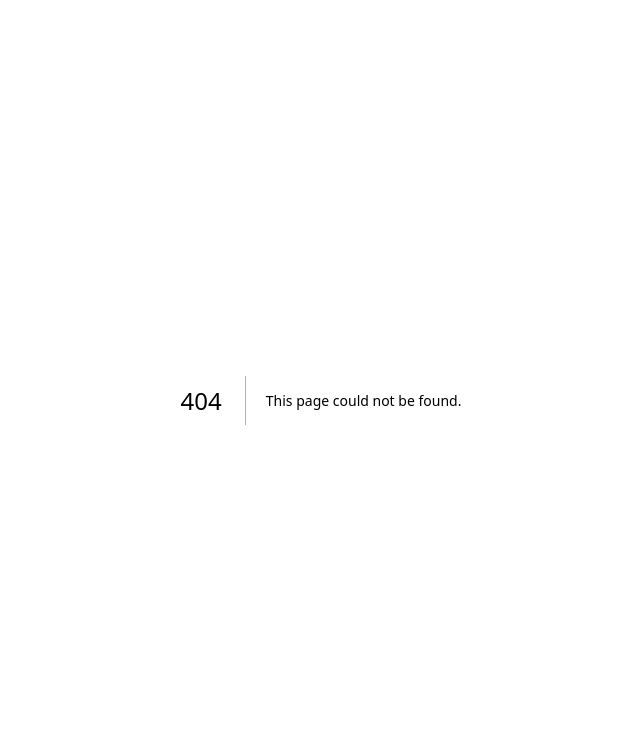
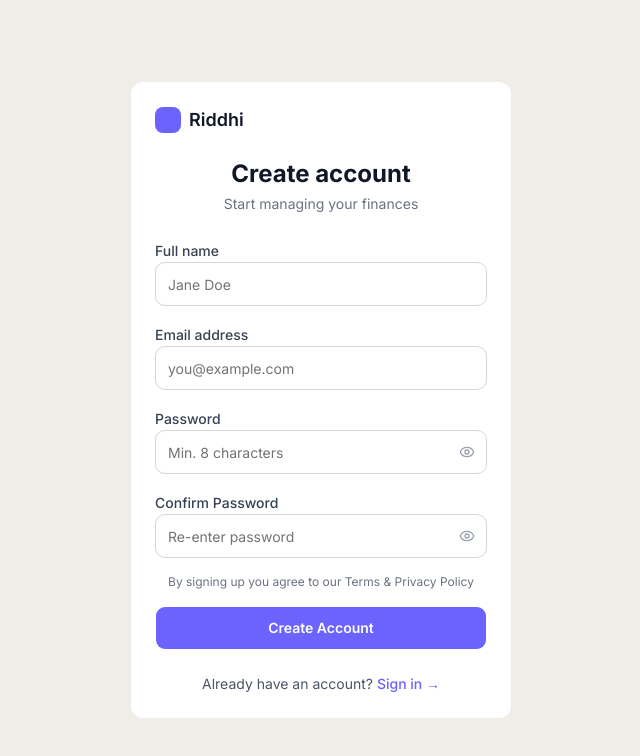
Before and after one commit to Shubhalaxmi01/riddhi, a Next.js app: page /signup in a window 1280 px wide. Before the commit this address had no page. Shown: the top 756 px of the page, without its empty margins (319-959 px from the left). Built offline with nearby package versions, Linux system fonts and the light colour scheme; no server answers.

Commit message:
signup page created

```diff
--- /dev/null
+++ b/app/signup/page.tsx
@@ -0,0 +1,224 @@
+"use client";
+
+import Link from "next/link";
+import { useRouter } from "next/navigation";
+import { useState } from "react";
+import { Eye, EyeOff } from "lucide-react";
+import { Button } from "@/components/ui/button";
+import { Input } from "@/components/ui/input";
+import { supabase } from "@/lib/supabase";
+
+export default function SignupPage() {
+  const router = useRouter();
+  const [fullName, setFullName] = useState("");
+  const [email, setEmail] = useState("");
+  const [password, setPassword] = useState("");
+  const [confirmPassword, setConfirmPassword] = useState("");
+  const [showPassword, setShowPassword] = useState(false);
+  const [showConfirmPassword, setShowConfirmPassword] = useState(false);
+  const [error, setError] = useState<string | null>(null);
+  const [passwordMismatch, setPasswordMismatch] = useState(false);
+  const [loading, setLoading] = useState(false);
+
+  async function handleSignUp(e: React.FormEvent) {
+    e.preventDefault();
+    setError(null);
+    setPasswordMismatch(false);
+
+    if (password.length < 8) {
+      setError("Password must be at least 8 characters.");
+      return;
+    }
+
+    if (password !== confirmPassword) {
+      setPasswordMismatch(true);
+      return;
+    }
+
+    setLoading(true);
+
+    const { error: signUpError } = await supabase.auth.signUp({
+      email,
+      password,
+      options: {
+        data: {
+          full_name: fullName,
+        },
+      },
+    });
+
+    setLoading(false);
+
+    if (signUpError) {
+      setError(signUpError.message);
+      return;
+    }
+
+    router.push("/dashboard");
+  }
+
+  return (
+    <div className="flex min-h-full flex-1 items-center justify-center bg-[#f0ede8] px-4 py-12">
+      <div className="w-full max-w-[380px] rounded-[12px] bg-white p-6">
+        <div className="flex items-center gap-2">
+          <span className="size-[26px] shrink-0 rounded-md bg-[#6C63FF]" />
+          <span className="text-lg font-semibold text-gray-900">Riddhi</span>
+        </div>
+
+        <h1 className="mt-6 text-center text-2xl font-bold text-gray-900">
+          Create account
+        </h1>
+        <p className="mt-1 text-center text-sm text-gray-500">
+          Start managing your finances
+        </p>
+
+        <form onSubmit={handleSignUp} className="mt-6 space-y-4">
+          {error && (
+            <p className="rounded-lg bg-red-50 px-3 py-2 text-center text-sm text-red-600">
+              {error}
+            </p>
+          )}
+
+          <div className="space-y-1.5">
+            <label
+              htmlFor="fullName"
+              className="text-sm font-medium text-gray-700"
+            >
+              Full name
+            </label>
+            <Input
+              id="fullName"
+              type="text"
+              placeholder="Jane Doe"
+              value={fullName}
+              onChange={(e) => setFullName(e.target.value)}
+              required
+              autoComplete="name"
+              className="h-11 rounded-lg border-gray-300"
+            />
+          </div>
+
+          <div className="space-y-1.5">
+            <label
+              htmlFor="email"
+              className="text-sm font-medium text-gray-700"
+            >
+              Email address
+            </label>
+            <Input
+              id="email"
+              type="email"
+              placeholder="you@example.com"
+              value={email}
+              onChange={(e) => setEmail(e.target.value)}
+              required
+              autoComplete="email"
+              className="h-11 rounded-lg border-gray-300"
+            />
+          </div>
+
+          <div className="space-y-1.5">
+            <label
+              htmlFor="password"
+              className="text-sm font-medium text-gray-700"
+            >
+              Password
+            </label>
+            <div className="relative">
+              <Input
+                id="password"
+                type={showPassword ? "text" : "password"}
+                placeholder="Min. 8 characters"
+                value={password}
+                onChange={(e) => {
+                  setPassword(e.target.value);
+                  if (passwordMismatch) setPasswordMismatch(false);
+                }}
+                required
+                minLength={8}
+                autoComplete="new-password"
+                className="h-11 rounded-lg border-gray-300 pr-10"
+              />
+              <button
+                type="button"
+                onClick={() => setShowPassword((v) => !v)}
+                className="absolute top-1/2 right-3 -translate-y-1/2 text-gray-400 hover:text-gray-600"
+                aria-label={showPassword ? "Hide password" : "Show password"}
+              >
+                {showPassword ? (
+                  <EyeOff className="size-4" />
+                ) : (
+                  <Eye className="size-4" />
+                )}
+              </button>
+            </div>
+          </div>
+
+          <div className="space-y-1.5">
+            <label
+              htmlFor="confirmPassword"
+              className="text-sm font-medium text-gray-700"
+            >
+              Confirm Password
+            </label>
+            <div className="relative">
+              <Input
+                id="confirmPassword"
+                type={showConfirmPassword ? "text" : "password"}
+                placeholder="Re-enter password"
+                value={confirmPassword}
+                onChange={(e) => {
+                  setConfirmPassword(e.target.value);
+                  if (passwordMismatch) setPasswordMismatch(false);
+                }}
+                required
+                minLength={8}
+                autoComplete="new-password"
+                className="h-11 rounded-lg border-gray-300 pr-10"
+              />
+              <button
+                type="button"
+                onClick={() => setShowConfirmPassword((v) => !v)}
+                className="absolute top-1/2 right-3 -translate-y-1/2 text-gray-400 hover:text-gray-600"
+                aria-label={
+                  showConfirmPassword ? "Hide password" : "Show password"
+                }
+              >
+                {showConfirmPassword ? (
+                  <EyeOff className="size-4" />
+                ) : (
+                  <Eye className="size-4" />
+                )}
+              </button>
+            </div>
+            {passwordMismatch && (
+              <p className="text-sm text-red-600">Passwords do not match.</p>
+            )}
+          </div>
+
+          <p className="text-center text-xs text-gray-500">
+            By signing up you agree to our Terms &amp; Privacy Policy
+          </p>
+
+          <Button
+            type="submit"
+            disabled={loading}
+            className="h-11 w-full rounded-lg bg-[#6C63FF] text-sm font-semibold text-white hover:bg-[#5b54e8]"
+          >
+            {loading ? "Creating account…" : "Create Account"}
+          </Button>
+        </form>
+
+        <p className="mt-6 text-center text-sm text-gray-600">
+          Already have an account?{" "}
+          <Link
+            href="/login"
+            className="font-medium text-[#6C63FF] hover:underline"
+          >
+            Sign in →
+          </Link>
+        </p>
+      </div>
+    </div>
+  );
+}
```
